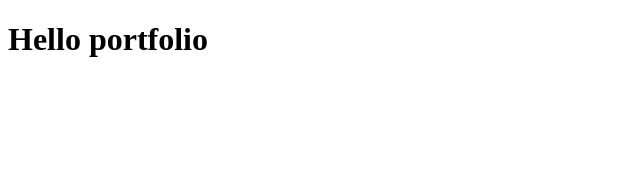
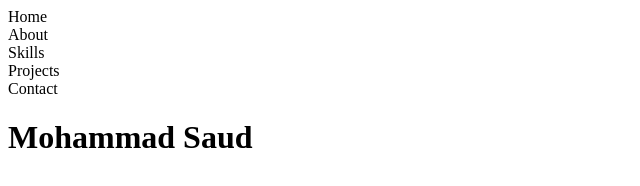
Before and after one commit to mohammadsaud-0110/mohammadsaud-0110.github.io, a plain HTML site: page index.html in a window 1280 px wide. Shown: the whole page, without its empty margins (0-640 px from the left). Drawn offline with Linux system fonts and the light colour scheme.

Commit message:
1st commit

```diff
--- a/index.html
+++ b/index.html
@@ -7,6 +7,16 @@
     <title>Portfolio</title>
 </head>
 <body>
-    <h1>Hello portfolio</h1>
+    <div id="nav-bar">
+        <div id="home">Home</div>
+        <div id="about" class="about section">About</div>
+        <div id="skills">Skills</div>
+        <div id="projects">Projects</div>
+        <div id="contact">Contact</div>
+    </div>
+    <div  class="nav-link home">
+        <h1 id="user-detail-name">Mohammad Saud</h1>
+
+    </div>
 </body>
 </html>
```
